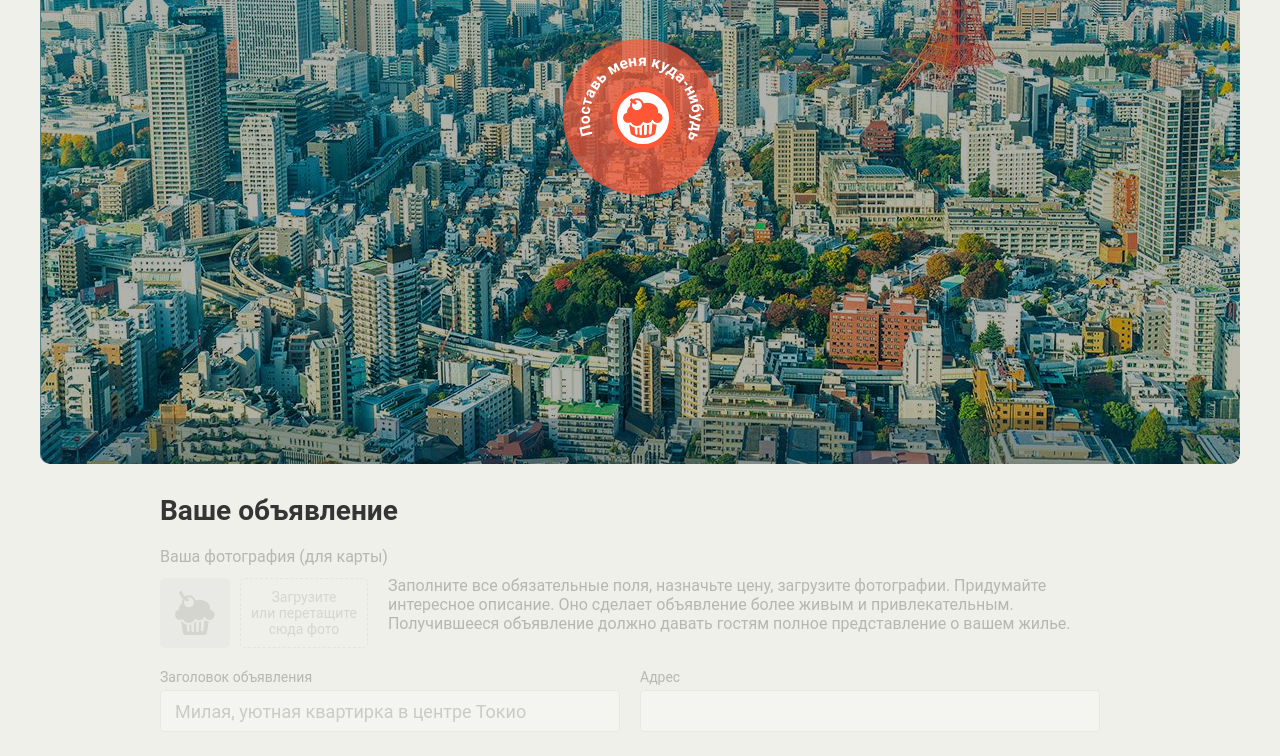
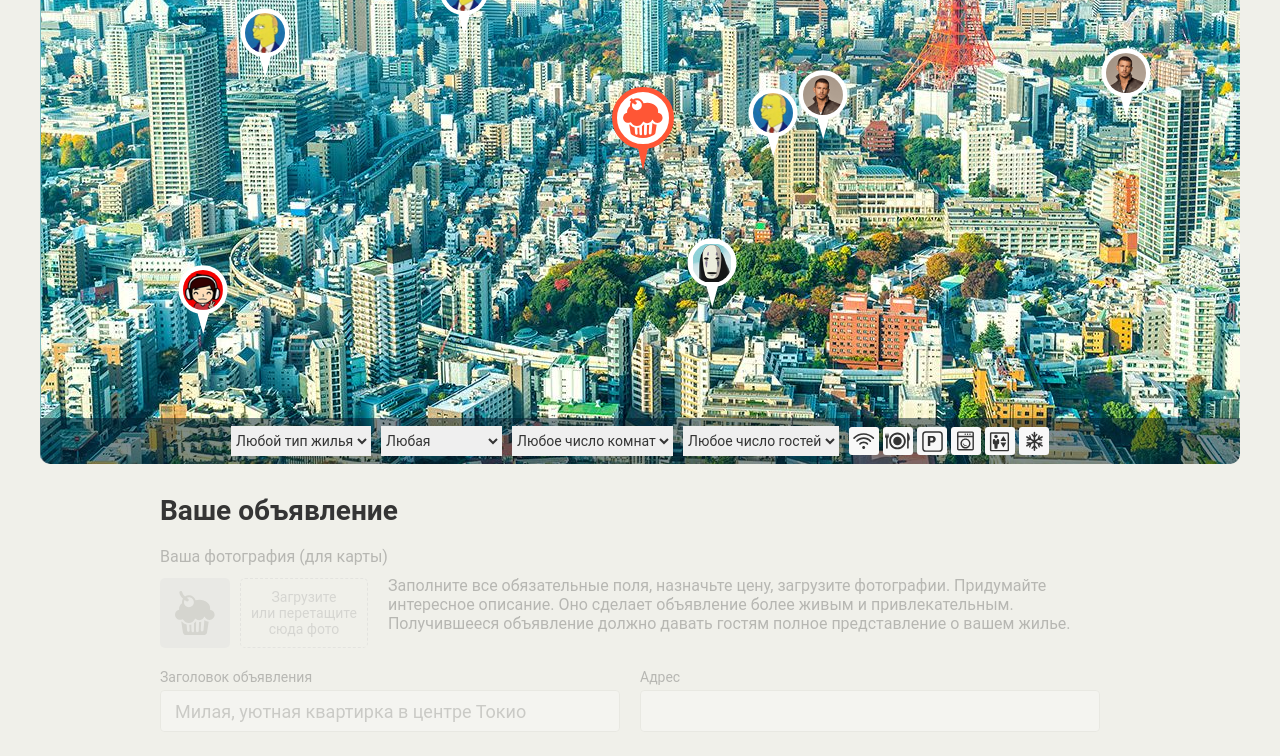
Before and after one commit to DimaPN/118145-keksobooking, a website: page index.html in a window 1280 px wide. Shown: the part 286-1042 px from the top of the page. Drawn offline with Linux system fonts and the light colour scheme; files whose address does not match are found by name.

Commit message:
depict pin

```diff
--- a/index.html
+++ b/index.html
@@ -264,6 +264,6 @@
 
     <button type="button" class="map__pin" style="left: 200px; top: 400px;"><img src="img/avatars/user07.png" width="40" height="40" draggable="false" alt="Метка объявления"></button>
   </template>
-
+<script src="js/map.js"> </script>
 </body>
 </html>
--- /dev/null
+++ b/js/map.js
@@ -0,0 +1,85 @@
+'use strict'
+
+var PIN_WIDTH = 62;
+var PIN_HEIGHT = 62;
+var MIN_Y_LOC = 130;
+var MAX_Y_LOC = 630;
+var MIN_X_LOC = 30;
+var MAX_X_LOC = 1160;
+
+
+var title = ["Большая уютная квартира", "Маленькая неуютная квартира", "Огромный прекрасный дворец",
+  "Маленький ужасный дворец", "Красивый гостевой домик", "Некрасивый негостеприимный домик",
+  "Уютное бунгало далеко от моря", "Неуютное бунгало по колено в воде"];
+var type = ['palace', 'flat', 'house', 'bungalo'];
+var checkin = ['12:00', '13:00', '14:00'];
+var checkout = ['12:00', '13:00', '14:00'];
+var features = ['wifi', 'dishwasher', 'parking', 'washer', 'elevator', 'conditioner'];
+var photos = ['http://o0.github.io/assets/images/tokyo/hotel1.jpg', 'http://o0.github.io/assets/images/tokyo/hotel2.jpg',
+  'http://o0.github.io/assets/images/tokyo/hotel3.jpg'];
+
+//var addressX = 1, 900;
+//var addressY = 130, 630;
+
+var rand = function (arr) {
+  var x = Math.floor(Math.random() * arr.length);
+  return arr[x];
+};
+var randInteger = function (min, max) {
+  var randp = min + Math.floor(Math.random() * (max + 1 - min));
+  return randp;
+};
+
+var similarAdvertisement = function (count) {
+  var result = [];
+  for (var i = 0; i < count; i++) {
+    var temp = {
+      author: 'img/avatars/user0' + randInteger(1, 8) + '.png',
+      offer: {
+        title: rand(title),
+        type: rand(type),
+        checkin: rand(checkin),
+        checkout: rand(checkout),
+        features: rand(features),
+        photos: rand(photos),
+        description: '',
+        rooms: randInteger(1, 5),
+        price: randInteger(100000, 1000000),
+        guests: randInteger(1, 100),
+        address: location.x + ', ' + location.y,
+      },
+      location: {
+        y: randInteger(MIN_Y_LOC, MAX_Y_LOC) - PIN_HEIGHT,
+        x: randInteger(MIN_X_LOC, MAX_X_LOC) - PIN_WIDTH/2
+      }
+    };
+    result[i] = temp;
+  }
+  return result;
+};
+var advertisements = similarAdvertisement(10);
+
+var userDialog = document.querySelector('.map');
+userDialog.classList.remove('map--faded');
+
+var similarListElement = document.querySelector('template');
+var similarPinTemplate = similarListElement.content.querySelector('.map__pin');
+
+
+var renderPin = function (pin) {
+  var pinElement = similarPinTemplate.cloneNode(true);
+
+  pinElement.style.left = pin.location.x + 'px';
+  pinElement.style.top = pin.location.y + 'px';
+  pinElement.querySelector('img').src = pin.author;
+  pinElement.querySelector('img').alt = pin.offer.title;
+
+
+  return pinElement;
+};
+
+var fragment = document.createDocumentFragment();
+for (var i = 0; i < advertisements.length; i++) {
+  fragment.appendChild(renderPin(advertisements[i]));
+}
+document.querySelector('.map__pins').appendChild(fragment);
```
